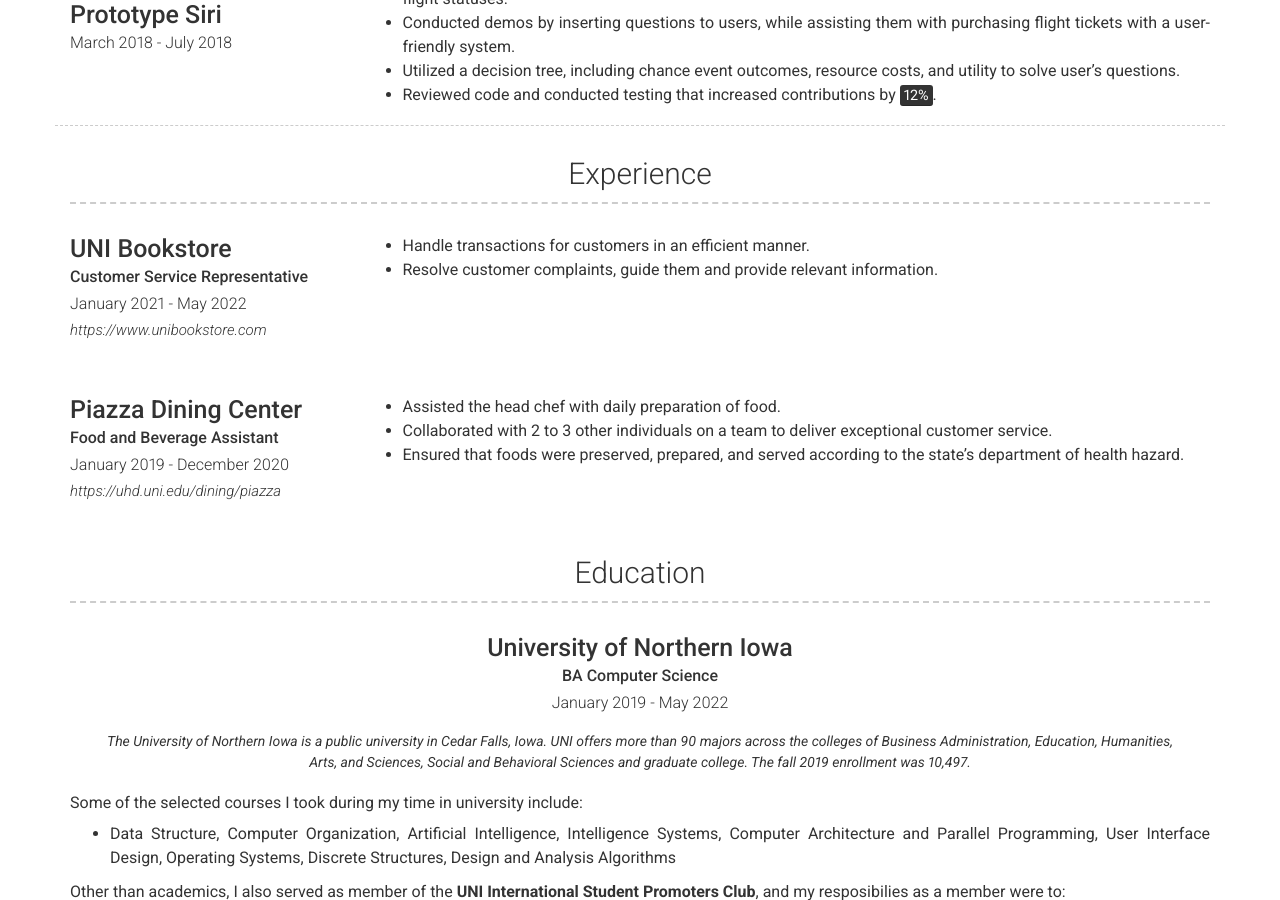
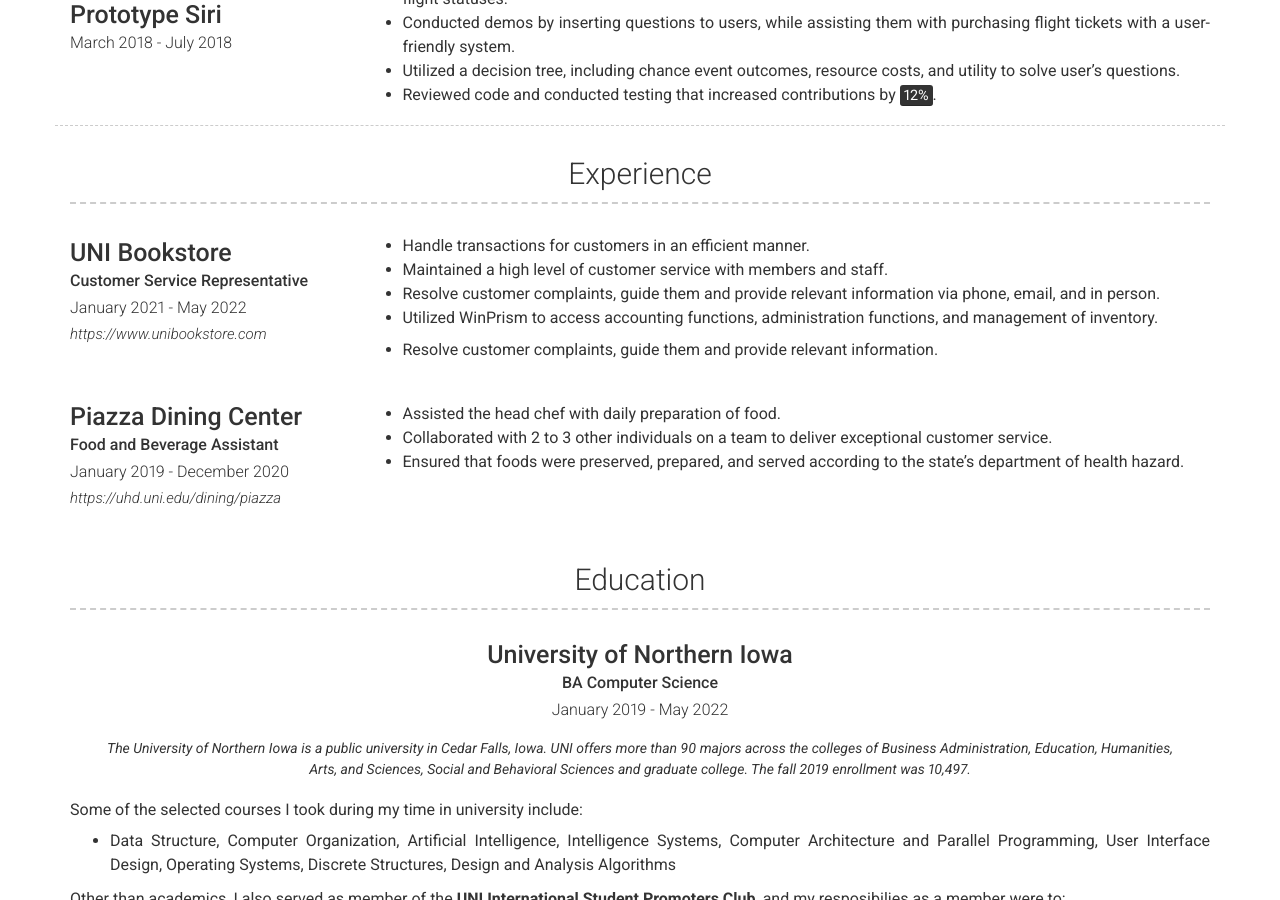
Before and after one commit to jugoh09/resume-website, a Jekyll site: the page built from index.md, in a window 1280 px wide and 900 px high, scrolled down 1101 px. Built offline with Jekyll 4.4.1, drawn with Linux system fonts in a browser that asks for light colours; nearby versions of some CDN libraries.

Commit message:
Update _config.yml

```diff
--- a/_config.yml
+++ b/_config.yml
@@ -158,6 +158,10 @@
           # Short description of the company (optional)
         description: | # this will include new lines to allow paragraphs
           - Handle transactions for customers in an efficient manner.
+          - Maintained a high level of customer service with members and staff.
+          - Resolve customer complaints, guide them and provide relevant information via phone, email, and in person.
+          - Utilized WinPrism to access accounting functions, administration functions, and  management of inventory.
+
           - Resolve customer complaints, guide them and provide relevant information.
       - layout: left
         title: Piazza Dining Center
```
